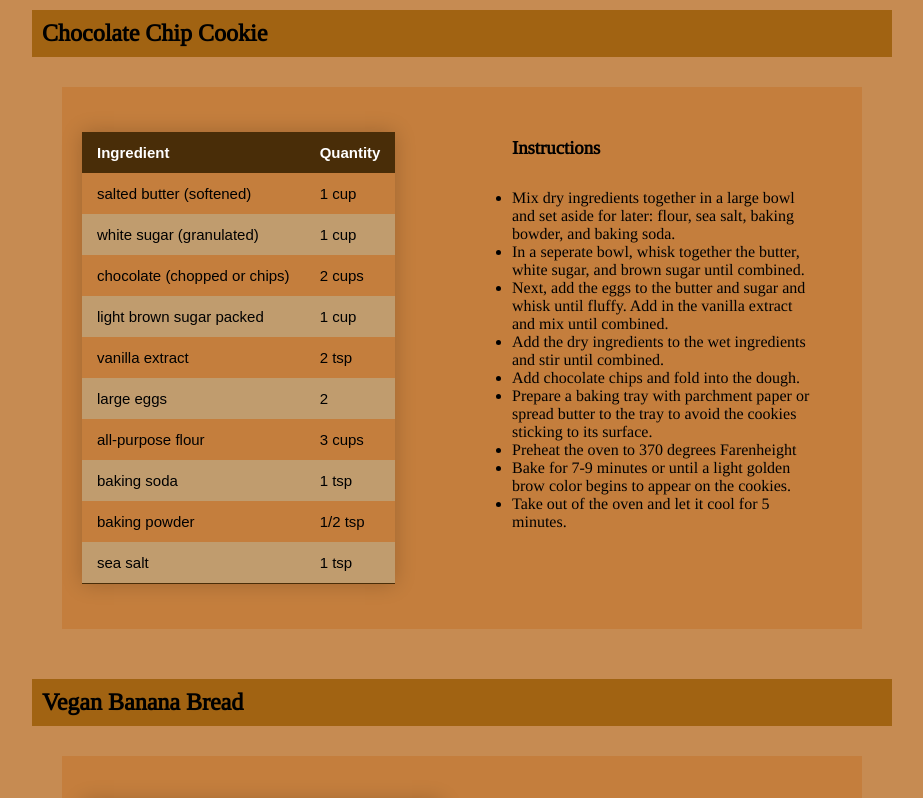
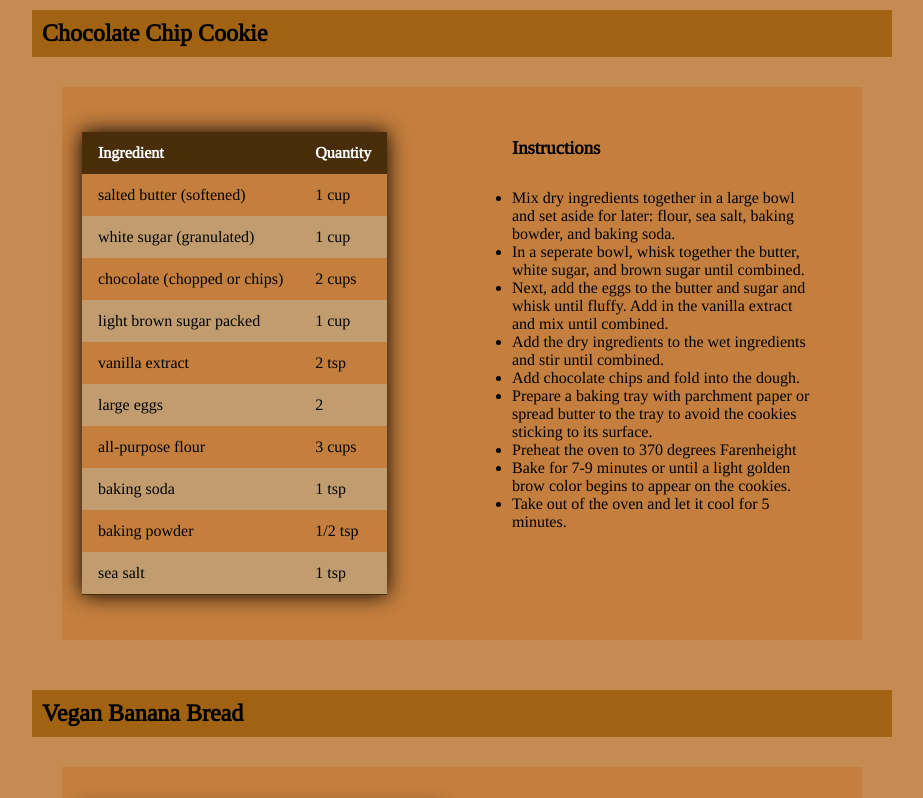
Before and after one commit to akshitaanand/Akshita-Bakes, a plain HTML site: page index.html in a window 1280 px wide. Shown: the part 1200-1998 px from the top of the page, without its empty margins (178-1101 px from the left). Drawn offline with Linux system fonts and the light colour scheme.

Commit message:
Update index.css

```diff
--- a/resources/css/index.css
+++ b/resources/css/index.css
@@ -228,12 +228,12 @@
 }
 
 .table-format {
-    font-family: sans-serif;
+    font-family: 'Tinos', serif;
     max-width: 100%;
-    box-shadow: 0 0 20px rgba(0, 0, 0, 0.20);
+    box-shadow: 0 0 20px black;
     border-collapse: collapse;
     margin: 25px 0;
-    font-size: 15px;
+    font-size: 16px;
 }
 
 .table-format thead tr {
@@ -244,7 +244,7 @@
 
 .table-format th,
 .table-format td {
-    padding: 12px 15px;
+    padding: 12px 16px;
 }
 
 .table-formattbody tr {
```
